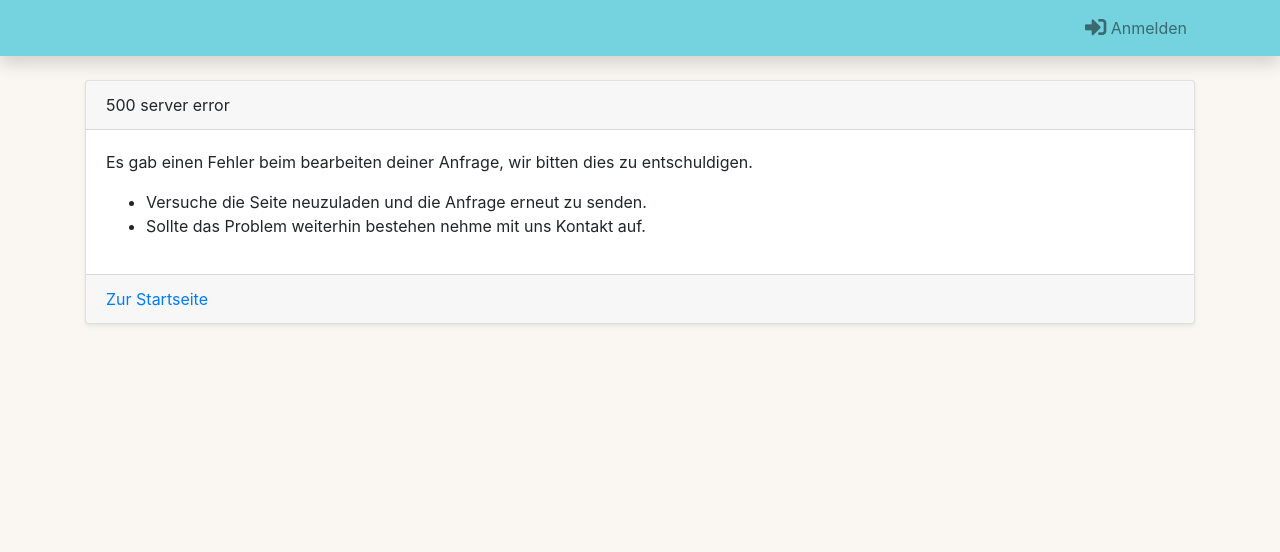
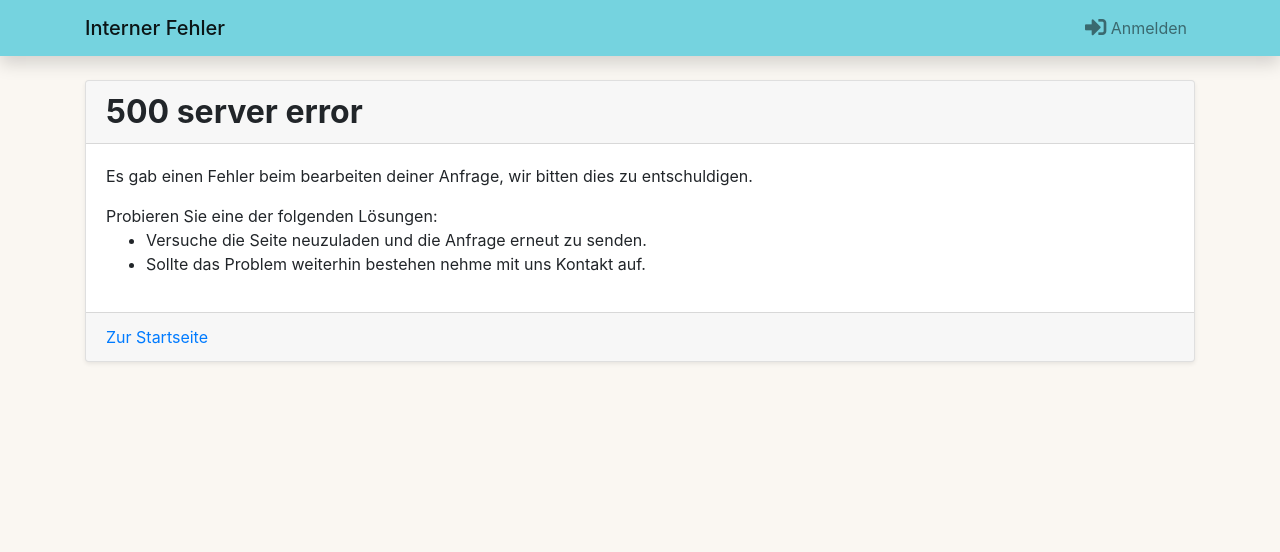
Before and after one commit to Atlasfreak/Django-Website, a Django app: template templates/500.html in a window 1280 px wide. Shown: the top 552 px of the page. Run offline with Django 3.2, Linux system fonts and the light colour scheme; the template is opened without the code that fills it, so the values that code supplies are empty; some libraries are stand-ins or nearby versions.

Commit message:
further improvements to error templates;

```diff
--- a/templates/400.html
+++ b/templates/400.html
@@ -1,10 +1,11 @@
 {% extends "base.html" %}
 
 {% block title %}Fehlerhafte Anfrage{% endblock %}
+{% block brand %}Fehlerhafte Anfrage{% endblock %}
 {% block content %}
     <div class="card my-4 shadow-sm">
-        <div class="card-header">
-            400 bad request
+        <div class="card-header h2">
+            <b>400 bad request</b>
         </div>
         <div class="card-body">
             <p>Deine Anfrage enthält Fehler und kann daher nicht bearbeitet werden.</p>
--- a/templates/403.html
+++ b/templates/403.html
@@ -1,13 +1,15 @@
 {% extends "base.html" %}
 
 {% block title %}Fehlende Berechtigungen{% endblock %}
+{% block brand %}Fehlende Berechtigungen{% endblock %}
 {% block content %}
     <div class="card my-4 shadow-sm">
-        <div class="card-header">
-            403 HTTP Forbidden
+        <div class="card-header h2">
+            <b>403 HTTP Forbidden</b>
         </div>
         <div class="card-body">
             <p>Du hast keine Berechtigungen diese Seite zu sehen.</p>
+            Probieren Sie eine der folgenden Lösungen:
             <ul>
                 <li>Bitte überprüfe ob du angemeldet bist.</li>
                 <li>Bitte überprüfe ob du die Adresse richtig geschrieben hast.</li>
--- a/templates/500.html
+++ b/templates/500.html
@@ -1,13 +1,15 @@
 {% extends "base.html" %}
 
 {% block title %}Interner Fehler{% endblock %}
+{% block brand %}Interner Fehler{% endblock %}
 {% block content %}
     <div class="card my-4 shadow-sm">
-        <div class="card-header">
-            500 server error
+        <div class="card-header h2">
+            <b>500 server error</b>
         </div>
         <div class="card-body">
             <p>Es gab einen Fehler beim bearbeiten deiner Anfrage, wir bitten dies zu entschuldigen.</p>
+            Probieren Sie eine der folgenden Lösungen:
             <ul>
                 <li>Versuche die Seite neuzuladen und die Anfrage erneut zu senden.</li>
                 <li>Sollte das Problem weiterhin bestehen nehme mit uns Kontakt auf.</li>
```
Also changed, not shown: templates/404.html (+5 -3 lines).
